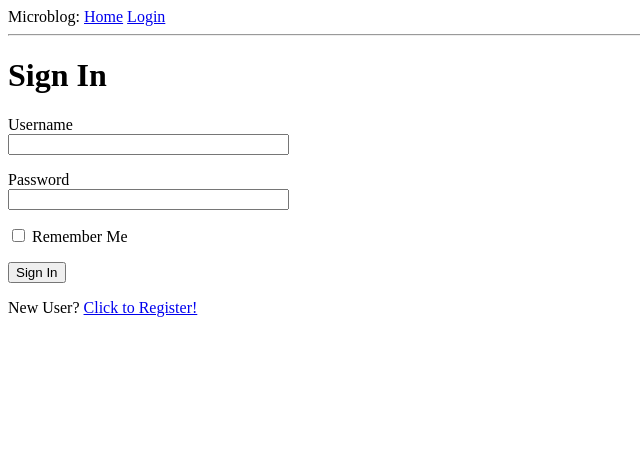
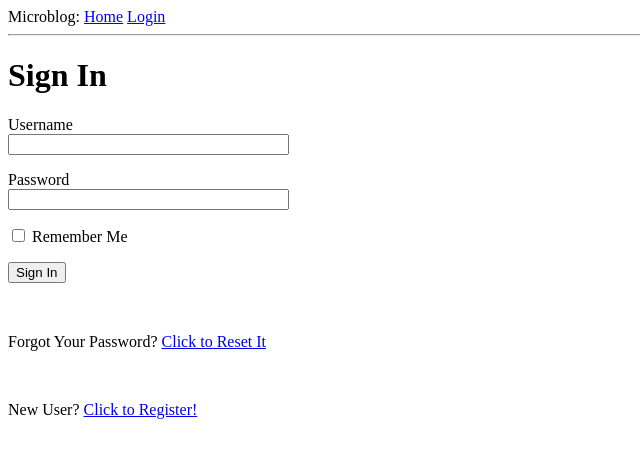
Before and after one commit to SUE2023/Practice-app, a Flask app: page /login in a window 1280 px wide. Shown: the top 458 px of the page, without its empty margins (0-640 px from the left). Run offline with Flask 3, Linux system fonts and the light colour scheme.

Commit message:
Password reset link in login form: Added

```diff
--- a/microblog/app/templates/login.html
+++ b/microblog/app/templates/login.html
@@ -21,5 +21,11 @@
         <p>{{ form.remember_me() }} {{ form.remember_me.label }}</p>
         <p>{{ form.submit() }}</p>
     </form>
+    <br>
+    <p>
+        Forgot Your Password?
+        <a href="{{ url_for('reset_password_request') }}">Click to Reset It</a>
+    </p>
+    <br>
     <p>New User? <a href="{{ url_for('register') }}">Click to Register!</a></p>
 {% endblock %}
```
